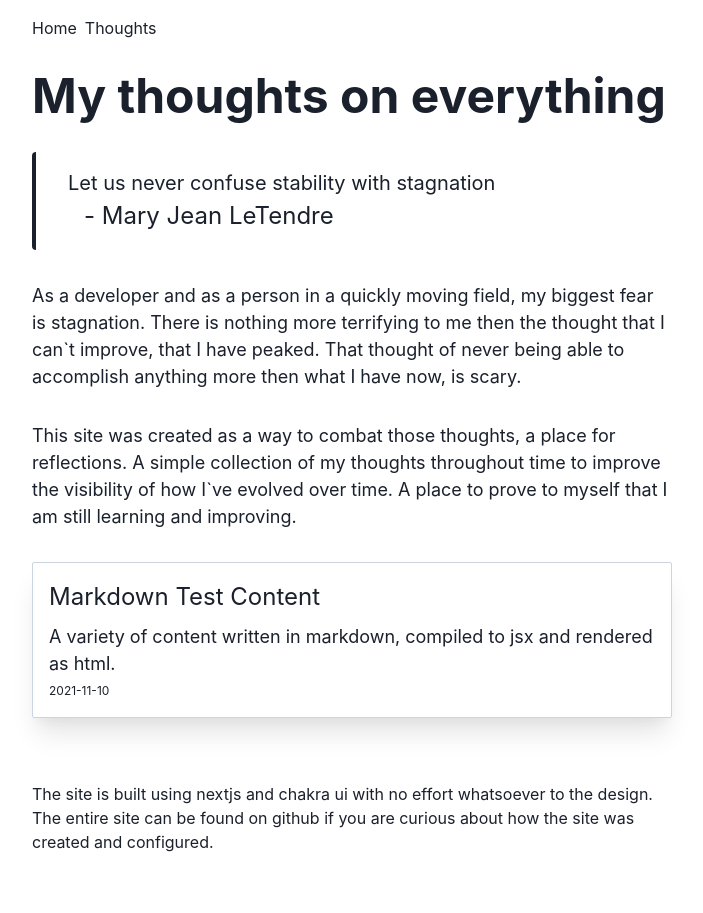
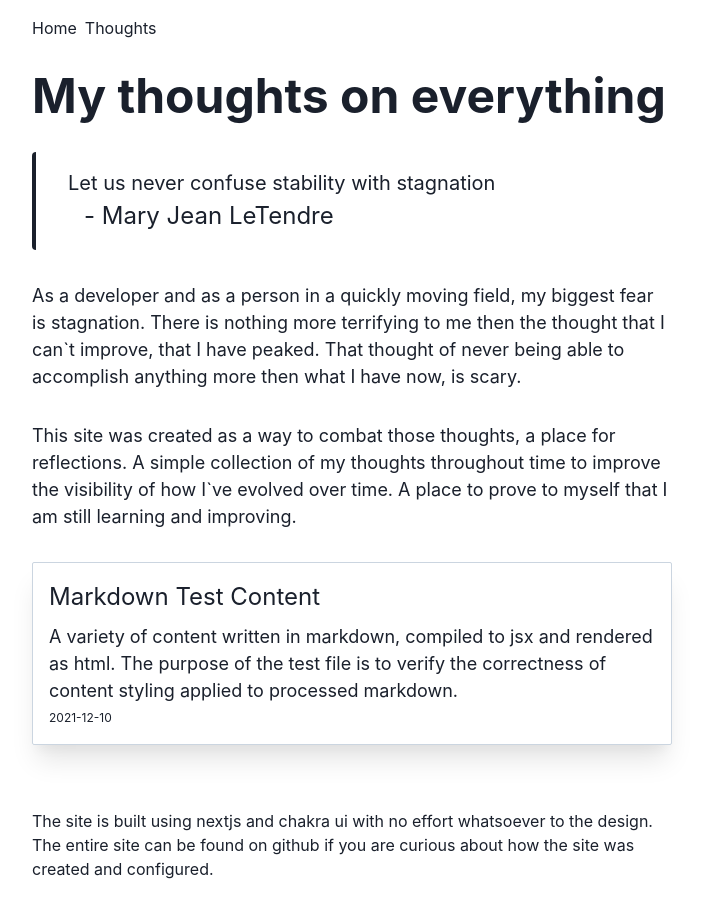
Before and after one commit to LitenApe/blog, a Next.js app: page /thoughts in a window 1280 px wide. Shown: the whole page, without its empty margins (128-831 px from the left). Before the commit the page ends 886 px from the top, so only its background shows below. Built offline with nearby package versions, Linux system fonts and the light colour scheme.

Commit message:
fix: displayed month is one number behind

```diff
--- a/components/Post.tsx
+++ b/components/Post.tsx
@@ -19,6 +19,9 @@ export function Post(props: Page) {
       boxShadow="xl"
       borderColor="gray.300"
       cursor="pointer"
+      _hover={{
+        textDecoration: 'underline',
+      }}
       onClick={() => router.push(`${Routes.POSTS}/${slug}`)}
     >
       <header>
--- a/content/thoughts/test-content.md
+++ b/content/thoughts/test-content.md
@@ -2,7 +2,7 @@
 title: Markdown Test Content
 author: Son Thanh Vo
 date: 2021-12-10
-excerpt: A variety of content written in markdown, compiled to jsx and rendered as html.
+excerpt: A variety of content written in markdown, compiled to jsx and rendered as html. The purpose of the test file is to verify the correctness of content styling applied to processed markdown.
 ---
 
 # Markdown: Syntax
--- a/utils/getPages.ts
+++ b/utils/getPages.ts
@@ -34,7 +34,9 @@ function getFile(file_path: string): File {
     raw: file_content,
     frontmatter: {
       ...data,
-      date: `${data.date.getFullYear()}-${data.date.getMonth()}-${data.date.getUTCDate()}`,
+      date: `${data.date.getUTCFullYear()}-${
+        data.date.getUTCMonth() + 1
+      }-${data.date.getUTCDate()}`,
       tags,
       categories,
     } as Required<Frontmatter>,
```
